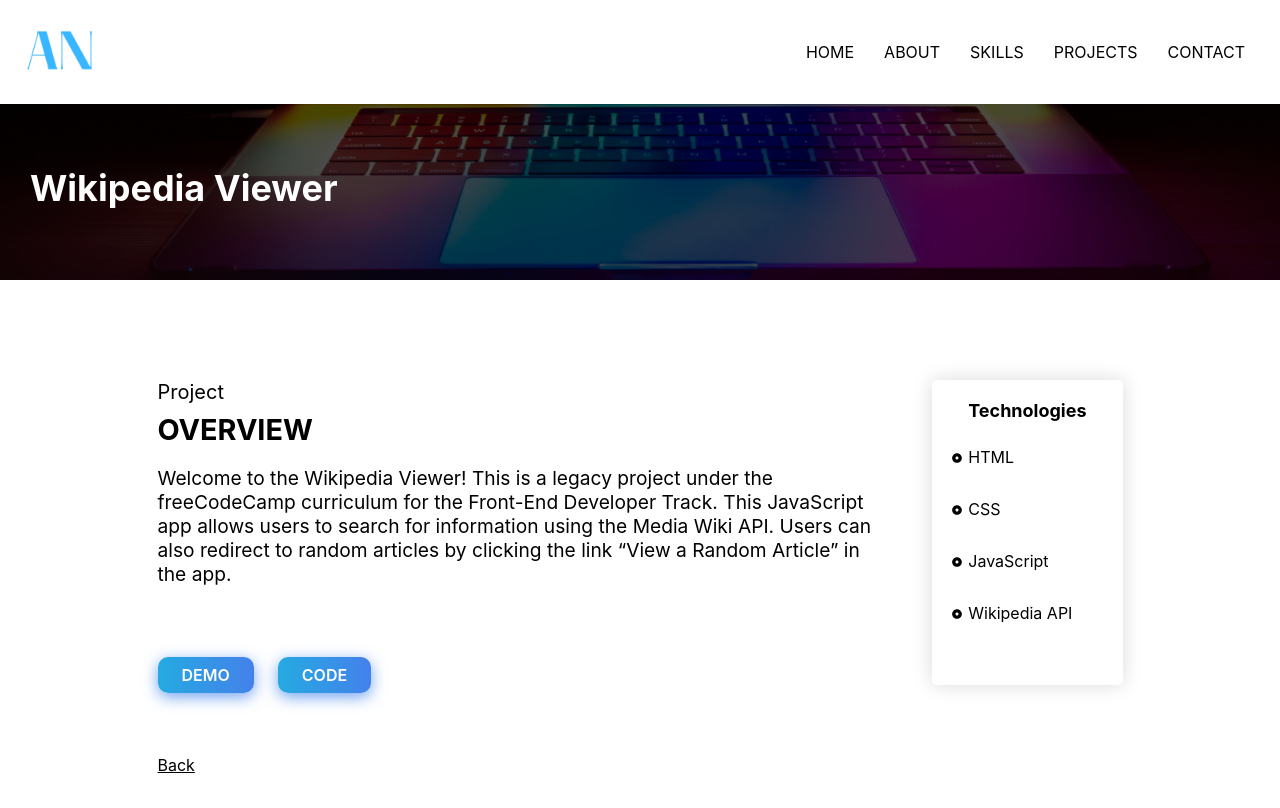
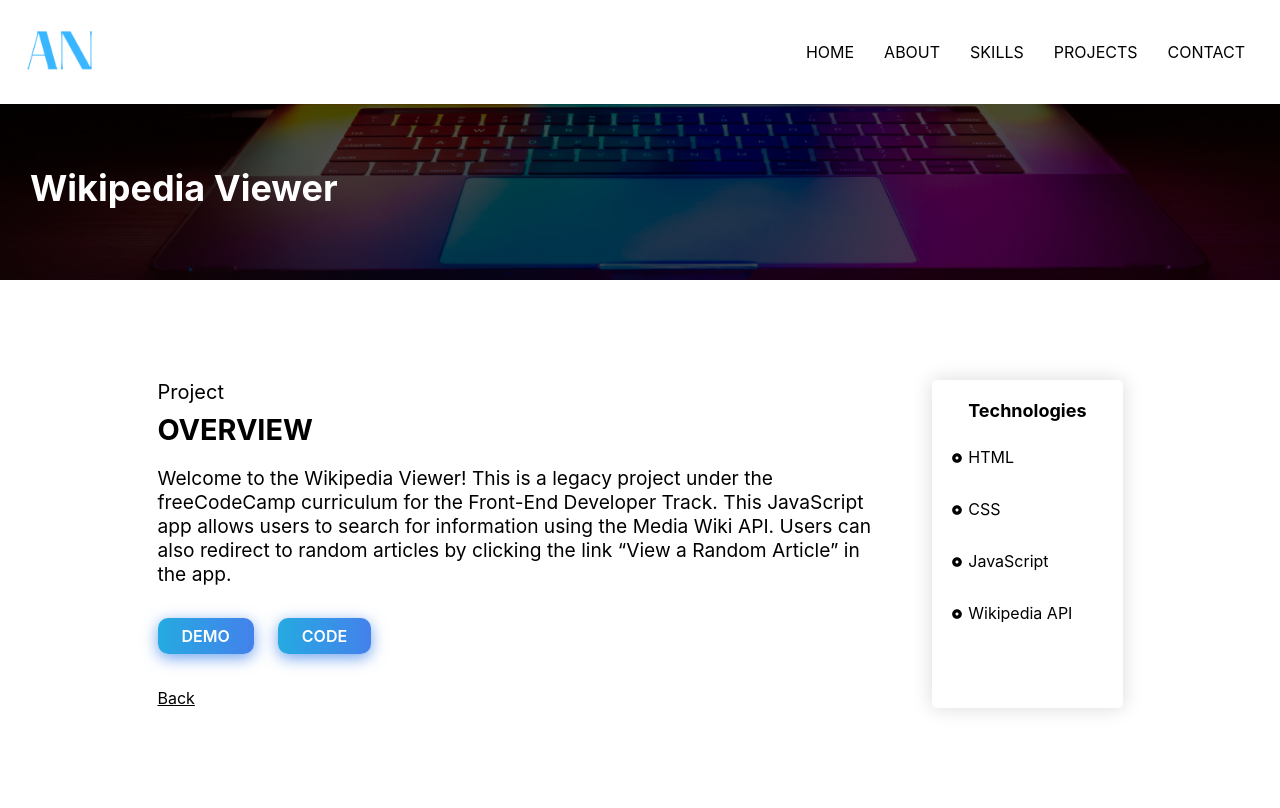
Before and after one commit to antofon/portfolio-v3, a Next.js app: page /experience/personal/wikipedia in a window 1280 px wide. Built offline with nearby package versions, Linux system fonts and the light colour scheme.

Commit message:
Updated back button on experience pages

```diff
--- a/components/ProjectPage/ProjectPageBody.tsx
+++ b/components/ProjectPage/ProjectPageBody.tsx
@@ -15,11 +15,7 @@ const ProjectPageBody = ({ projects, projectId }: ProjectPageProps) => {
         <p className={projectPageBodyStyles.projectDescription}>
           {project.projectDescription}
         </p>
-        {router.asPath === '/portfolio' ? null : (
-          <Link href="/#projects" className={projectPageBodyStyles.backButton}>
-            Back
-          </Link>
-        )}
+
         <div className={projectPageBodyStyles.buttonContainer}>
           <a
             href={project.projectDemoUrl}
@@ -38,6 +34,15 @@ const ProjectPageBody = ({ projects, projectId }: ProjectPageProps) => {
             Code
           </a>
         </div>
+
+        {router.asPath === '/experience' ? null : (
+          <Link
+            href="/#experience"
+            className={projectPageBodyStyles.backButton}
+          >
+            Back
+          </Link>
+        )}
       </div>
       <div className={projectPageBodyStyles.technologiesContainer}>
         <p className={projectPageBodyStyles.technologiesTitle}>Technologies</p>
--- a/styles/ProjectPage/ProjectPageBody.module.css
+++ b/styles/ProjectPage/ProjectPageBody.module.css
@@ -29,12 +29,15 @@
 
 .backButton {
   text-decoration: underline;
-  position: relative;
-  top: 150px;
+  /* position: relative;
+  top: 150px; */
+  display: inline-block;
+  margin-top: 10px;
 }
 
 .buttonContainer {
   margin-top: 2.5rem;
+  margin-bottom: 2rem;
 }
 
 .projectDescription {
```
